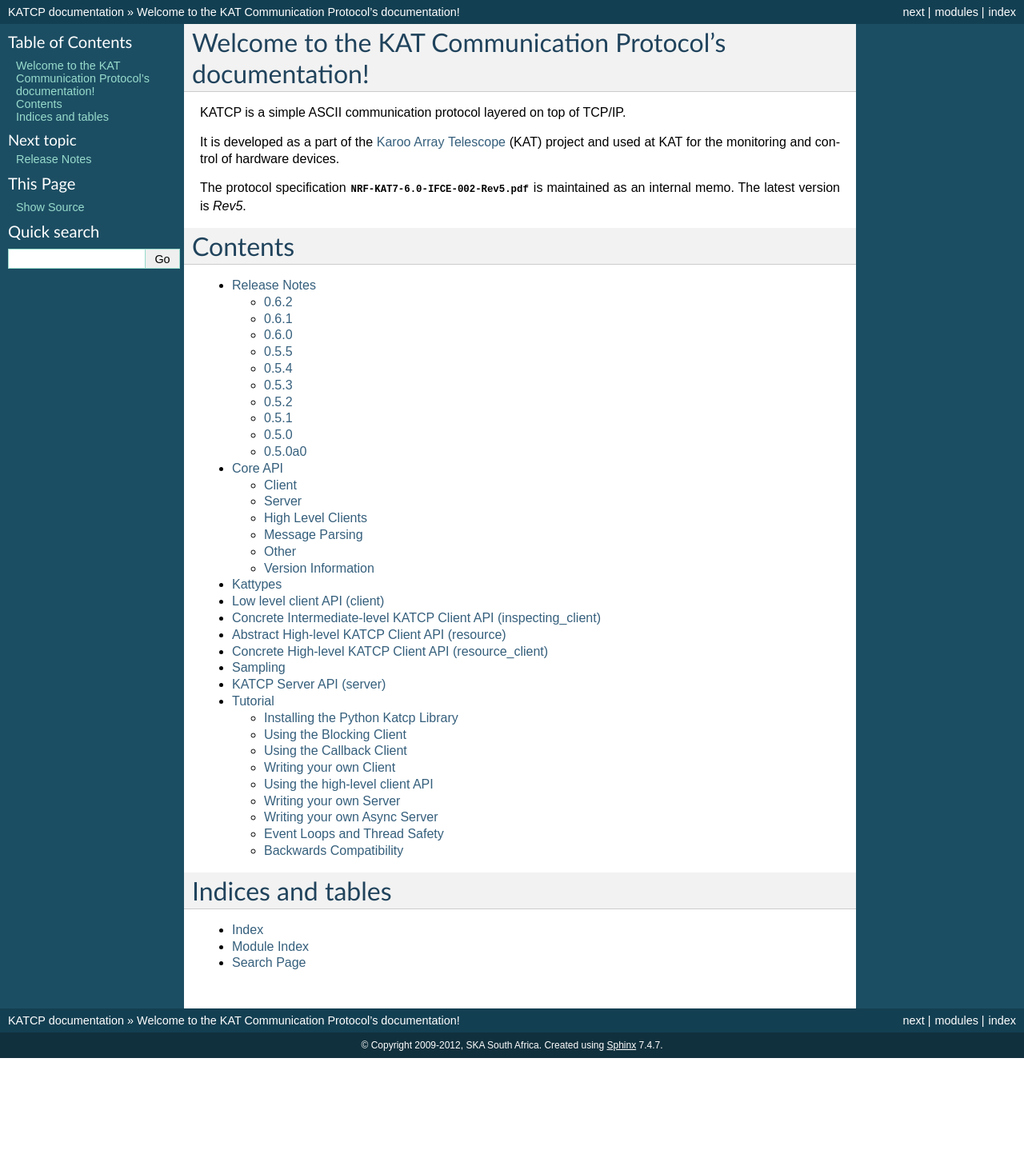
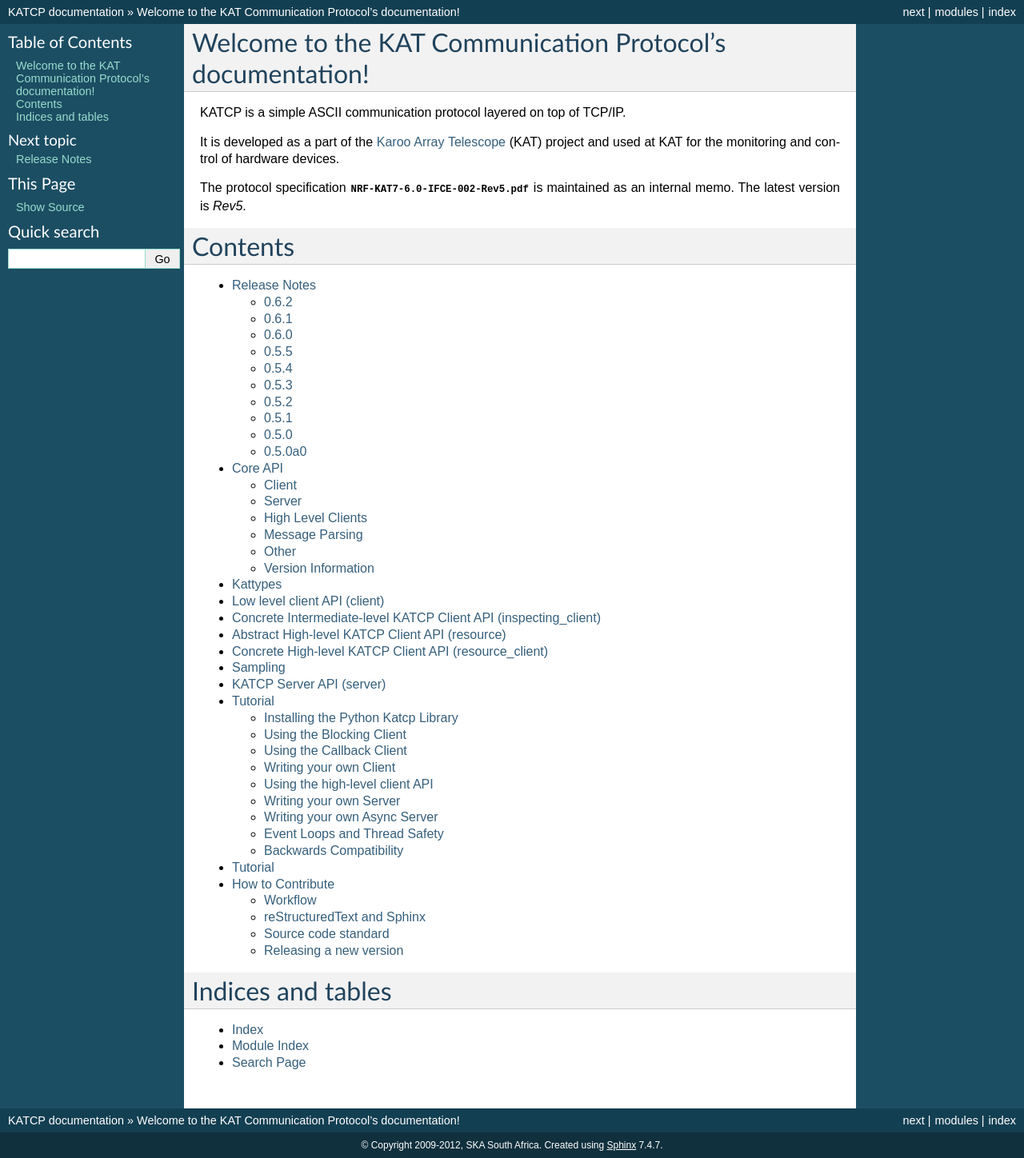
Before and after one commit to ska-sa/katcp-python, a Sphinx documentation site: the page built from doc/index.rst, in a window 1280 px wide. Shown: the whole page at 80% size. Built offline with Sphinx 7.4.7, drawn with Linux system fonts in a browser that asks for light colours; formulas are drawn with MathJax 3; the version number could not be read and is left out; before the commit the page ends 1323 px from its top, so only the background shows below that; some of the changed lines change nothing that is shown.

Commit message:
Add info on how to contribute
A new release is planned, so adding some details on how to do it.
This is based on similar notes in
https://github.com/tango-controls/pytango

```diff
--- /dev/null
+++ b/doc/how_to_contribute.rst
@@ -0,0 +1,150 @@
+.. _How to Contribute:
+
+********
+Tutorial
+********
+
+ .. module:: katcp
+
+*****************
+How to Contribute
+*****************
+
+Everyone is welcome to contribute to the katcp-python project.
+If you don't feel comfortable with writing core katcp we are looking for
+contributors to documentation or/and tests.
+
+Another option is to report bugs, problems and new ideas as issues.
+Please be very detailed.
+
+Workflow
+--------
+
+A Git workflow with branches for each issue/feature is used.
+
+* There is no special policy regarding commit messages. The first line should be short
+  (50 chars or less) and contain summary of all changes.  Additional detail can be included
+  after a blank line.
+* Pull requests are normally made to master branch.  An exception is when hotfixing a
+  release - in this case the merge target would be to the release branch.
+
+reStructuredText and Sphinx
+---------------------------
+
+Documentation is written in reStructuredText_ and built with Sphinx_ - it's easy to contribute.
+It also uses autodoc_ importing docstrings from the katcp package.
+
+Source code standard
+--------------------
+
+All code should be PEP8_ compatible, with more details and exception described in our guidelines_.
+
+.. note:: The accepted policy is that your code **cannot** introduce more
+          issues than it solves!
+
+You can also use other tools for checking PEP8_ compliance for your
+personal use. One good example of such a tool is Flake8_ which combines PEP8_
+and PyFlakes_. There are plugins_ for various IDEs so that you can use your
+favourite tool easily.
+
+Releasing a new version
+-----------------------
+
+From time to time a new version is released.  Anyone who wishes to see some
+features of the master branch released is free to request a new release.  One of the
+maintainers can make the release.  The basic steps required are as follows:
+
+Pick a version number
+  * Semantic version numbering is used:  <major>.<minor>.<patch>
+  * Small changes are done as patch releases.  For these the version
+    number should correspond the current development number since each
+    release process finishes with a version bump.
+  * Patch release example:
+      - ``0.6.3.devN`` (current master branch)
+      - changes to ``0.6.3`` (the actual release)
+      - changes to ``0.6.4.dev0`` (bump the patch version at the end of the release process)
+
+Create an issue in Github
+  * This is to inform the community that a release is planned.
+  * Use a checklist similar to the one below:
+
+    | Task list:
+    | - [ ] Read steps in the How to Contribute docs for making a release
+    | - [ ] Edit the changelog and release notes files
+    | - [ ] Make sure Jenkins tests are still passing on master branch
+    | - [ ] Make sure the documentation is updated for master (readthedocs)
+    | - [ ] Create a release tag on GitHub, from master branch
+    | - [ ] Make sure the documentation is updated for release (readthedocs)
+    | - [ ] Upload the new version to PyPI
+    | - [ ] Fill the release description on GitHub
+    | - [ ] Close this issue
+
+  * A check list is this form on github can be ticked off as the work progresses.
+
+Make a branch from ``master`` to prepare the release
+  * Example branch name: ``user/ajoubert/prepare-v0.6.3``.
+  * Edit the ``CHANGELOG`` and release notes (in ``docs/releasenotes.rst``).
+    Include *all* pull requests since the previous release.
+  * Create a pull request to get these changes reviewed before proceeding.
+
+Make sure Jenkins is OK on ``master`` branch
+  * All tests on Jenkins_ must be passing.
+    If not, bad luck - you'll have to fix it first, and go back a few steps...
+
+Make sure the documentation is ok on master
+  * Log in to https://readthedocs.org.
+  * Get account permissions for https://readthedocs.org/projects/katcp-python from another
+    maintainer, if necessary.
+  * Readthedocs *should* automatically build the docs for each:
+      - push to master (latest docs)
+      - new tags (e.g v0.6.3)
+  * If it doesn't work automatically, then:
+      - Trigger manually here:  https://readthedocs.org/projects/katcp-python/builds/
+
+Create a release tag on GitHub
+  * On the Releases page, use "Draft a new release".
+  * Tag must match the format of previous tags, e.g. ``v0.6.3``.
+  * Target must be the ``master`` branch.
+
+Make sure the documentation is updated for the newly tagged release
+  * If the automated build doesn't work automatically, then:
+      - Trigger manually here:  https://readthedocs.org/projects/katcp-python/builds/
+  * Set the new version to "active" here:
+    https://readthedocs.org/dashboard/katcp-python/versions/
+
+Upload the new version to PyPI
+  * Log in to https://pypi.org.
+  * Get account permissions for katcp from another contributor, if necessary.
+  * If necessary, pip install twine: https://pypi.org/project/twine/
+  * Build update from the tagged commit:
+      - ``$ git clean -xfd  # Warning - remove all non-versioned files and directories``
+      - ``$ git fetch``
+      - ``$ git checkout v0.6.3``
+      - ``$ python setup.py sdist bdist_wheel``
+  * Upload to testpypi_, and make sure all is well:
+      - ``$ twine upload -r testpypi dist/katcp-0.6.3.tar.gz``
+  * Test installation (in a virtualenv):
+      - ``$ pip install -i https://test.pypi.org/simple/ katcp``
+  * Upload the source tarball and wheel to the real PyPI:
+      - ``$ twine upload dist/katcp-0.6.3.tar.gz``
+      - ``$ twine upload dist/katcp-0.6.3-py2-none-any.whl``
+
+Fill in the release description on GitHub
+  * Content must be the same as the details in the changelog.
+
+Close off release issue in Github
+  * All the items on the check list should be ticked off by now.
+  * Close the issue.
+
+
+.. _guidelines: https://docs.google.com/document/d/1aZoIyR9tz5rCWr2qJKuMTmKp2IzHlFjrCFrpDDHFypM
+.. _autodoc: https://pypi.python.org/pypi/autodoc
+.. _PEP8: https://www.python.org/dev/peps/pep-0008
+.. _Flake8: https://gitlab.com/pycqa/flake8
+.. _PyFlakes: https://github.com/PyCQA/pyflakes
+.. _plugins: https://gitlab.com/pycqa/flake8/issues/286
+.. _reStructuredText: http://docutils.sourceforge.net/rst.html
+.. _Sphinx: http://www.sphinx-doc.org/en/stable
+.. _PyLint: https://www.pylint.org
+.. _Jenkins: http://ci.camlab.kat.ac.za/view/Multibranch%20Master/job/katcp-multibranch/job/master/
+.. _testpypi: https://test.pypi.org
--- a/doc/index.rst
+++ b/doc/index.rst
@@ -29,6 +29,7 @@
    sampling
    server
    tutorial
+   how_to_contribute
 
 Indices and tables
 ==================
```
